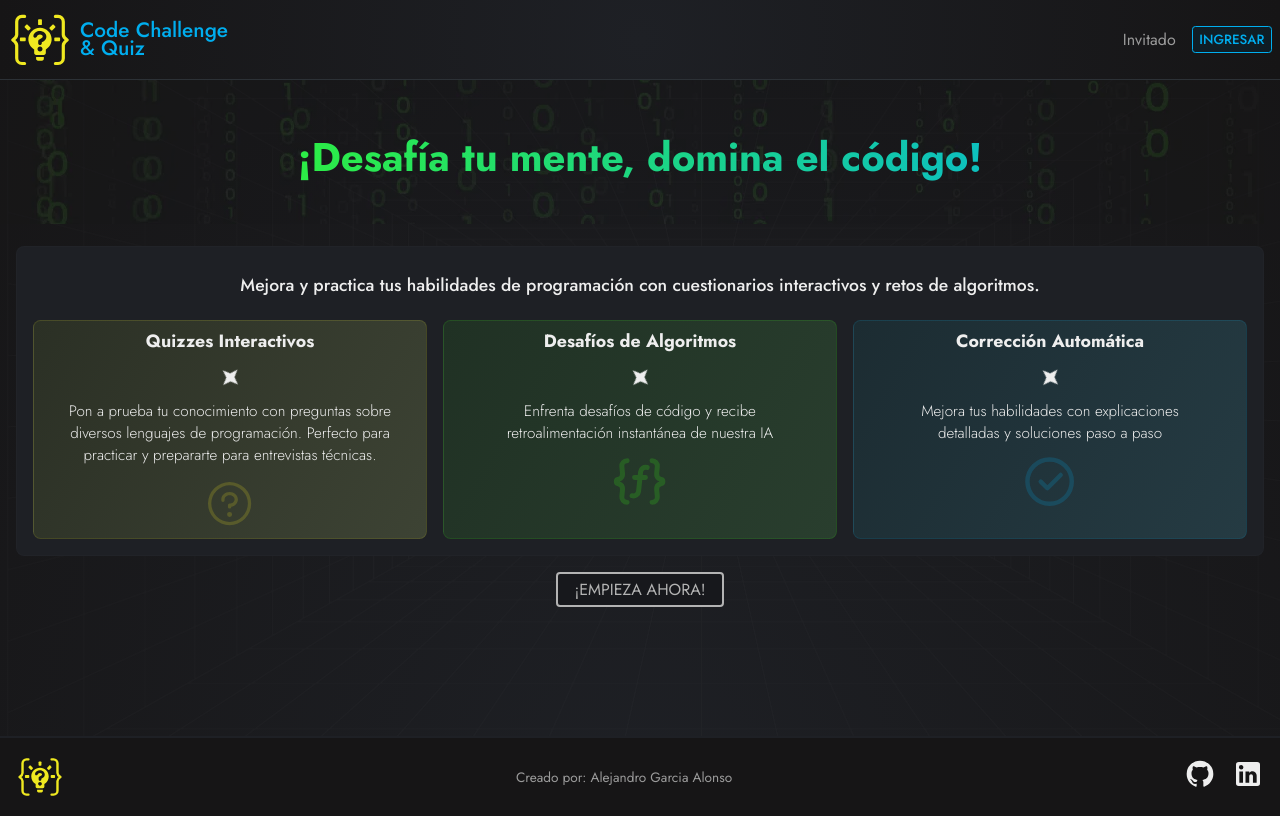
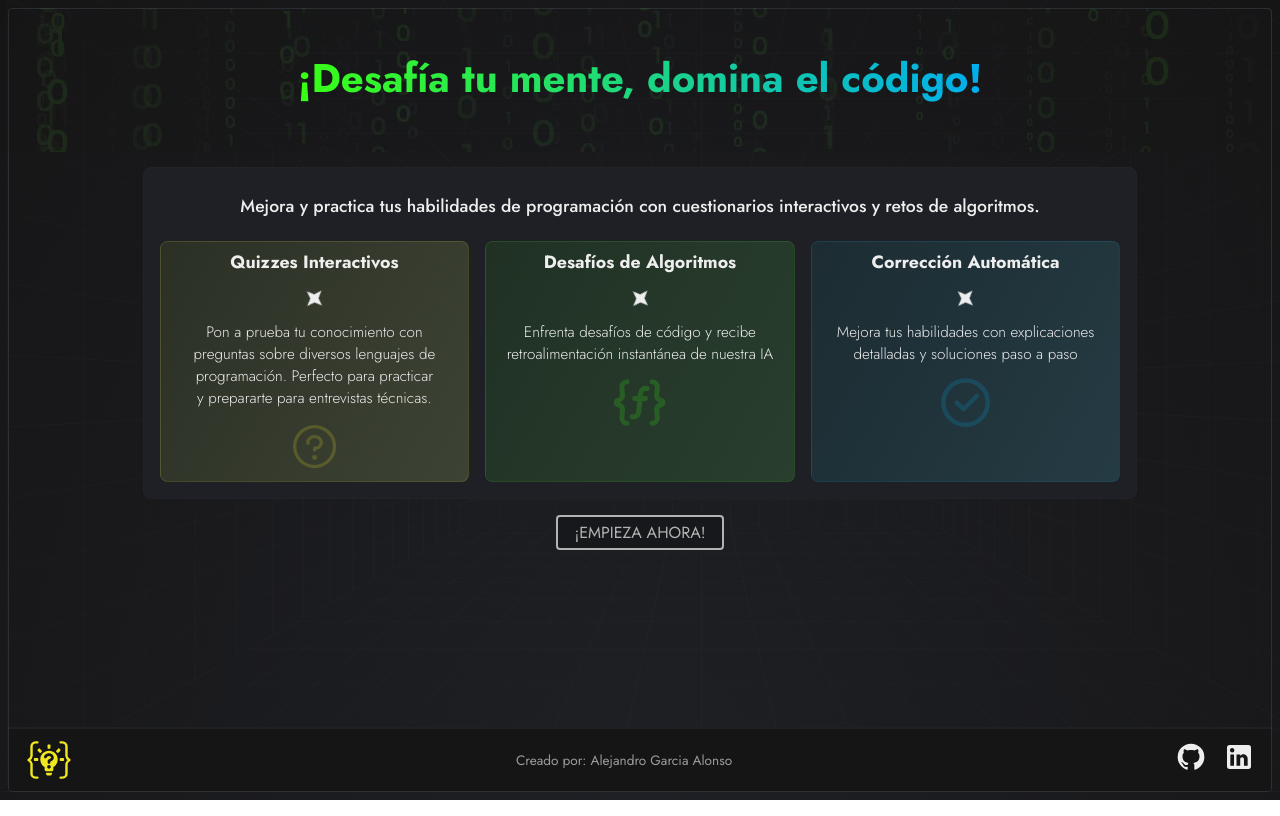
Before and after one commit to AletzMan/code_challenge_and_quiz, a Next.js app: page / in a window 1280 px wide. Built offline with nearby package versions, Linux system fonts and the light colour scheme.

Commit message:
Refactor: change styles

```diff
--- a/app/(pages)/algorithms/components/AlgorthmsStart/AlgorthmsStart.tsx
+++ b/app/(pages)/algorithms/components/AlgorthmsStart/AlgorthmsStart.tsx
@@ -6,6 +6,7 @@ import { useApiKey } from "@/app/utils/store"
 import { enqueueSnackbar } from "notistack"
 import { useRouter } from "next/navigation"
 import { AlgorthmsSetUp } from "../AlgorthmsSetUp/AlgorthmsSetUp"
+import { Footer } from "@/app/components/Footer/Footer"
 
 
 
@@ -35,9 +36,7 @@ export const AlgorthmsStart = () => {
                     COMENZAR
                 </button>
             </article>
-            <aside>
-
-            </aside>
+            <Footer />
         </section>
     )
 }
--- a/app/(pages)/algorithms/components/AlgorthmsStart/styles.module.scss
+++ b/app/(pages)/algorithms/components/AlgorthmsStart/styles.module.scss
@@ -1,7 +1,14 @@
 .section {
-    display: grid;
+    position: relative;
+    display: flex;
+    flex-direction: column;
     width: 100%;
     max-width: 1980px;
+    height: calc(100svh - 6em);
+    border: 1px solid #2b2b2b;
+    border-radius: 0.5em;
+    overflow: hidden;
+    background: radial-gradient(var(--grayblack-color), var(--black-color));
 }
 
 .container {
@@ -11,11 +18,8 @@
     align-items: center;
     gap: 0.5em;
     width: 100%;
-    height: calc(100svh - 6em);
+    height: 100%;
     padding: 0.5em;
-    border-radius: 0.5em;
-    background: radial-gradient(var(--grayblack-color), var(--black-color));
-    border: 1px solid #2b2b2b;
 
     &_title {
         position: relative;
--- a/app/components/Footer/styles.module.scss
+++ b/app/components/Footer/styles.module.scss
@@ -1,11 +1,9 @@
 .footer {
-    position: absolute;
     display: flex;
     align-items: center;
     justify-content: space-between;
-    bottom: 0;
-    height: 5em;
     width: 100%;
+    min-height: 4em;
     padding: 0 1em;
     border-top: 2px solid var(--grayblack-color);
     background-color: var(--black-color);
--- a/app/layout.tsx
+++ b/app/layout.tsx
@@ -22,7 +22,7 @@ export default function RootLayout({
 				<div className="imageContainer">
 
 				</div>
-				<Header />
+				{/*<Header />*/}
 				{children}
 				{/*<Footer />*/}
 				<dialog id="modal_root" open></dialog>
--- a/app/page.module.css
+++ b/app/page.module.css
@@ -2,17 +2,23 @@
   /*position: relative;*/
   display: flex;
   flex-direction: column;
-  justify-content: flex-start;
-  padding: 0.5em 1em;
-  max-width: 1300px;
-  margin: 5em auto;
-  height: calc(100svh - 9em);
+  justify-content: space-between;
+  margin: 0.5em;
+  border-radius: 0.25em;
+  height: calc(100svh - 1em);
+  border: 1px solid var(--gray-color);
 
+}
+
+.section {
+  display: flex;
+  flex-direction: column;
+  align-items: center;
 }
 
 .code {
   position: absolute;
-  top: 5em;
+  top: 0.5em;
   left: -1em;
   width: 100%;
   height: 9em;
--- a/app/page.tsx
+++ b/app/page.tsx
@@ -12,6 +12,7 @@ export default function Home() {
 					<div className={styles.code_image}></div>
 					<div className={styles.shadow}></div>
 				</div>
+				<section className={styles.section} >
 					<h2 className={styles.title}>¡Desafía tu mente, domina el código!</h2>
 					<article className={styles.article}>
 						<p className={styles.message}>Mejora y practica tus habilidades de programación con cuestionarios interactivos y retos de algoritmos.</p>
@@ -39,8 +40,9 @@ export default function Home() {
 					<Link className={styles.button} href="/activity-selector" >
 						¡EMPIEZA AHORA!
 					</Link>
+				</section>
+				<Footer />
 			</main>
-			<Footer />
 		</>
 	)
 }
```
Lines whose indentation alone changed are shown as unchanged.
